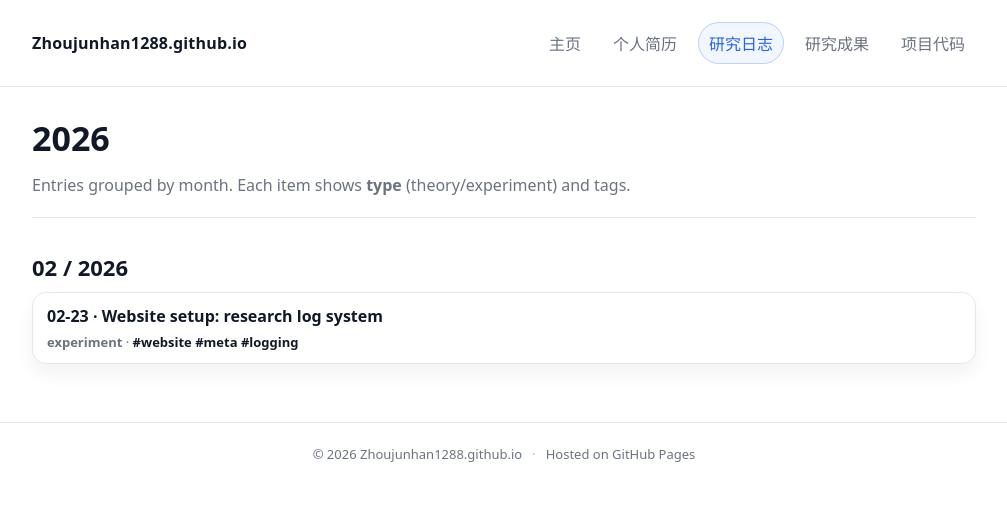
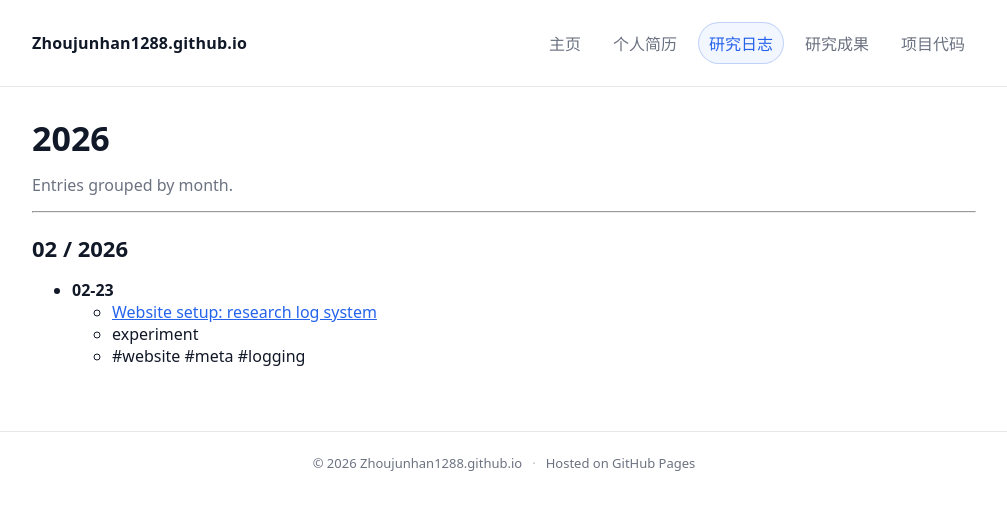
Before and after one commit to Zhoujunhan1288/Zhoujunhan1288.github.io, a Jekyll site: the page built from log/2026.md, in a window 1280 px wide. Shown: the top 510 px of the page, without its empty margins (136-1143 px from the left). Built offline with Jekyll 4.4.1, drawn with Linux system fonts in a browser that asks for light colours.

Commit message:
Update 2026.md

```diff
--- a/log/2026.md
+++ b/log/2026.md
@@ -6,7 +6,7 @@ permalink: /log/2026/
 
 # 2026
 
-Entries grouped by month. Each item shows **type** (theory/experiment) and tags.
+Entries grouped by month.
 
 {% assign posts_2026 = "" | split: "" %}
 {% for post in site.posts %}
@@ -17,27 +17,28 @@ Entries grouped by month. Each item shows **type** (theory/experiment) and tags.
 {% endfor %}
 
 {% if posts_2026.size == 0 %}
-No posts found for 2026 yet.
+
+_No posts found for 2026 yet._
+
 {% else %}
+
 {% assign by_month = posts_2026 | group_by_exp: "p", "p.date | date: '%m'" %}
 
 {% for month in by_month %}
-<div class="section"></div>
+
+---
+
 ## {{ month.name }} / 2026
 
 {% for post in month.items %}
-<div class="post-item">
-<a href="{{ post.url | relative_url }}">{{ post.date | date: "%m-%d" }} · {{ post.title }}</a>
-<div class="post-meta">
-{% if post.type %}<strong>{{ post.type }}</strong>{% endif %}
-{% if post.tags and post.tags.size > 0 %}
- ·
-{% for t in post.tags %}
-<a href="{{ '/tag/' | append: t | append: '/' | relative_url }}">#{{ t }}</a>{% unless forloop.last %} {% endunless %}
+
+- **{{ post.date | date: "%m-%d" }}**
+  - [{{ post.title }}]({{ post.url | relative_url }})
+  - {{ post.type }}
+  - {% for t in post.tags %}#{{ t }} {% endfor %}
+
 {% endfor %}
+
+{% endfor %}
+
 {% endif %}
-</div>
-</div>
-{% endfor %}
-{% endfor %}
-{% endif %}
```
